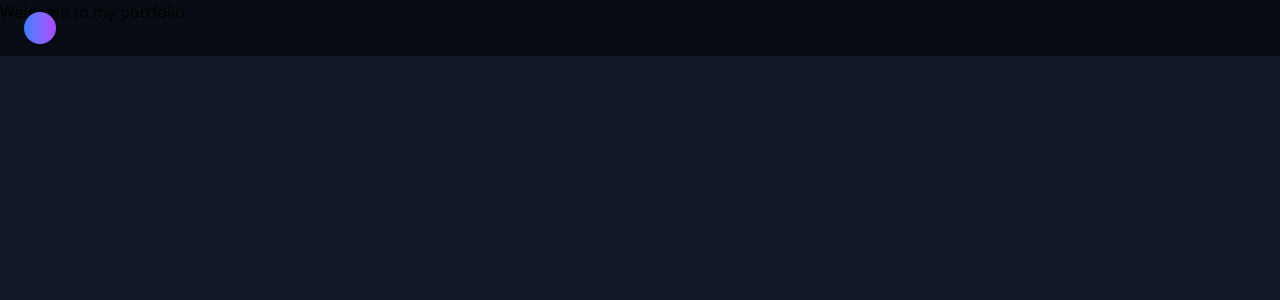
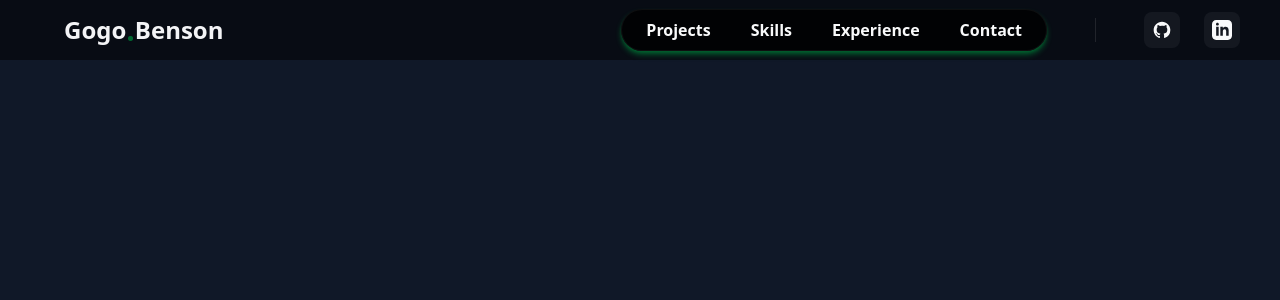
Before and after one commit to Gogo602/Portfolio, a Next.js app: page / in a window 1280 px wide. Shown: the top 300 px of the page. Built offline with nearby package versions, Linux system fonts and the light colour scheme.

Commit message:
Done with desktop Navbar

```diff
--- a/app/globals.css
+++ b/app/globals.css
@@ -1 +1,20 @@
 @import "tailwindcss";
+
+
+@keyframes gradient-pulse {
+    0% {
+        opacity: 0.3;
+    }
+
+    50% {
+        opacity: 0.6;
+    }
+
+    100% {
+        opacity: 0.3;
+    }
+}
+
+.animate-gradient-pulse {
+    animation: gradient-pulse 3s ease-in-out infinite;
+}
--- a/app/page.tsx
+++ b/app/page.tsx
@@ -1,9 +1,8 @@
 import Navbar from '@/components/navbar'
 export default function Home() {
   return (
-    <div className="h-screen bg-gray-900">
+    <div className="min-h-screen bg-gray-900">
       <Navbar />
-      <div>Welcome to my portfolio</div>
     </div>
   );
 }
--- /dev/null
+++ b/components/MenuItems.tsx
@@ -0,0 +1,28 @@
+import { motion } from 'framer-motion'
+import React from 'react'
+
+const MenuItems = ({ children, index, href }: {
+    children: React.ReactNode,
+    index: number;
+    href: string;
+}) => {
+    return (
+        <motion.a
+            href={href}
+            initial={{ opacity: 0, y: -20 }}
+            animate= {{opacity:1, y:0}}
+            whileHover={{ scale: 1.05 }}
+            whileTap={{ scale: 0.95 }}
+            transition={{
+                delay: index * 0.1,
+                duration: 0.3,
+                ease: "easeInOut"
+            }}
+            className='relative overflow-hidden px-2'
+        >
+            <span className='text-gray-50 hover:text-green-800 transaition-colors hover:cursor-pointer'>{children}</span>
+      </motion.a>
+  )
+}
+
+export default MenuItems
--- a/components/navbar.tsx
+++ b/components/navbar.tsx
@@ -1,17 +1,63 @@
+"use client"
+import { motion } from "framer-motion";
+import MenuItems from "./MenuItems";
+import { GithubIcon, LinkedInIcon } from "./socialIcons";
+
+const navItems = [
+    { name: "Projects", href: '#work' },
+    { name: "Skills", href: '#skills' },
+    { name: "Experience", href: '#experience' },
+    {name: "Contact", href: '#contact'}
+]
+
+const socialLinks = {
+    github: '#',
+    linkedin: '#',
+    twitter: '#'
+};
 
 export default function Navbar() {
     return (
-        <nav className='fixed w-full z-50 bg-black/50 back-drop-blur-2xl'>
-            <div className="max-width-7xl mx-auto px-6 py-3">
-                <div className='flex items-center justify-between'>
-                    <div className="relative h-8 w-8 rounded-full over-flow">
-                        <div className="absolute rounded-full inset-0 bg-gradient-to-r from-blue-500 to-purple-500">
+        <motion.nav
+            initial = {{y:-100}}
+            animate = {{y:0}}
+            className='fixed w-full z-50 bg-black/50 back-drop-blur-2xl transition-all duration-300 ease-out px-10'>
+            <div className="flex items-center justify-between">
 
-                        </div>
+                <div className="max-width-7xl px-6 py-3">
+                    <motion.div
+                        whileHover={{scale: 1.05}}
+                        className='flex items-center text-2xl font-bold transition-all duration-200 ease-in-out hover:cursor-pointer'>
+                        <span className="text-gray-100">Gogo</span>
+                        <span className="text-green-800 font-bolder text-3xl">.</span>
+                        <span className="text-gray-100">Benson</span>
+                    </motion.div>
+                </div>
+
+            <div className="hidden md:flex items-center gap-10">
+                <div className="flex justify-between font-bold items-center  text-gray-50 gap-6 bg-black/80 rounded-full px-4 py-2 border border-white/5 shadow-md shadow-green-800">
+                    {
+                        navItems.map((items, i) => (
+                            <MenuItems key={items.name} index={i} href={items.href}>{items.name}</MenuItems>
+                        ))
+                    }
                     </div>
-                </div>
-           </div>
-        </nav>
+                    <div className="h-6 w-px bg-white/10 mx-2"></div>
+                    <div className='flex gap-6'>
+                        <a
+                            href={socialLinks.github}
+                            className='p-2 rounded-lg bg-white/5 hover:bg-green-800 transitions-colors group'>
+                                <GithubIcon className="h-5 w-5 text-gray-50 transition-colors"/>
+                        </a>
+                        <a
+                            href={socialLinks.linkedin}
+                            className='p-2 rounded-lg bg-white/5 hover:bg-green-800 transitions-colors group'>
+                                <LinkedInIcon className="h-5 w-5 text-gray-50 transition-colors"/>
+                        </a>
 
+                    </div>
+            </div>
+            </div>
+        </motion.nav>
     );
 }
--- /dev/null
+++ b/components/socialIcons.tsx
@@ -0,0 +1,29 @@
+import React from 'react';
+
+export function GithubIcon(props: React.ComponentProps<'svg'>) {
+  return (
+    <svg
+      {...props}
+      viewBox="0 0 24 24"
+      fill="currentColor"
+    >
+      <path
+        fillRule="evenodd"
+        d="M12 2C6.477 2 2 6.484 2 12.017c0 4.425 2.865 8.18 6.839 9.504.5.092.682-.217.682-.483 0-.237-.008-.868-.013-1.703-2.782.605-3.369-1.343-3.369-1.343-.454-1.158-1.11-1.466-1.11-1.466-.908-.62.069-.608.069-.608 1.003.07 1.531 1.032 1.531 1.032.892 1.53 2.341 1.088 2.91.832.092-.647.35-1.088.636-1.338-2.22-.253-4.555-1.113-4.555-4.951 0-1.093.39-1.988 1.029-2.688-.103-.253-.446-1.272.098-2.65 0 0 .84-.27 2.75 1.026A9.564 9.564 0 0112 6.844c.85.004 1.705.115 2.504.337 1.909-1.296 2.747-1.027 2.747-1.027.546 1.379.202 2.398.1 2.651.64.7 1.028 1.595 1.028 2.688 0 3.848-2.339 4.695-4.566 4.943.359.309.678.92.678 1.855 0 1.338-.012 2.419-.012 2.747 0 .268.18.58.688.482A10.019 10.019 0 0022 12.017C22 6.484 17.522 2 12 2z"
+        clipRule="evenodd"
+      />
+    </svg>
+  );
+}
+
+export function LinkedInIcon(props: React.ComponentProps<'svg'>) {
+  return (
+    <svg
+      {...props}
+      viewBox="0 0 24 24"
+      fill="currentColor"
+    >
+      <path d="M19 0h-14c-2.761 0-5 2.239-5 5v14c0 2.761 2.239 5 5 5h14c2.762 0 5-2.239 5-5v-14c0-2.761-2.238-5-5-5zm-11 19h-3v-11h3v11zm-1.5-12.268c-.966 0-1.75-.79-1.75-1.764s.784-1.764 1.75-1.764 1.75.79 1.75 1.764-.783 1.764-1.75 1.764zm13.5 12.268h-3v-5.604c0-3.368-4-3.113-4 0v5.604h-3v-11h3v1.765c1.396-2.586 7-2.777 7 2.476v6.759z" />
+    </svg>
+  );
+}
```
